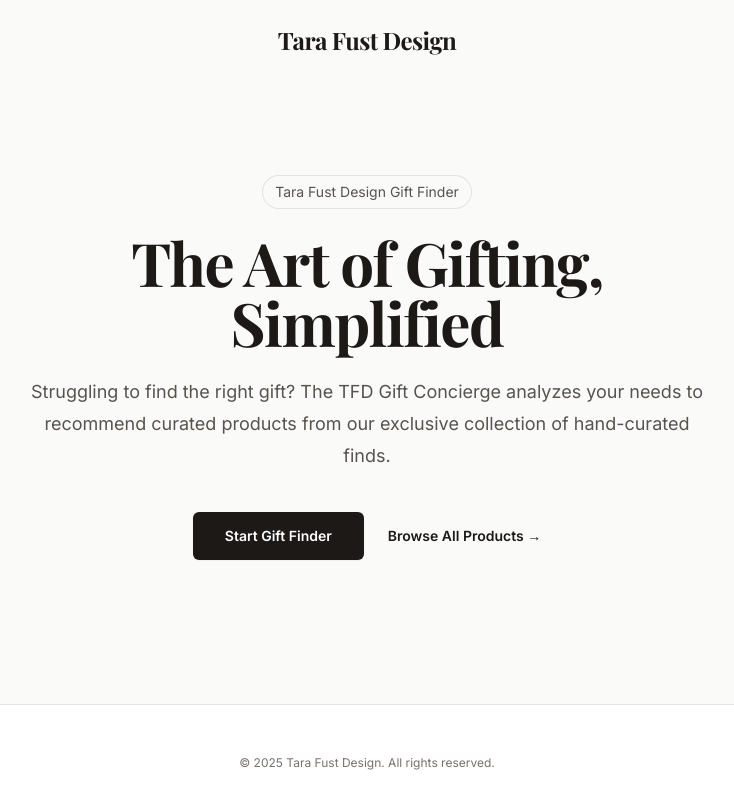
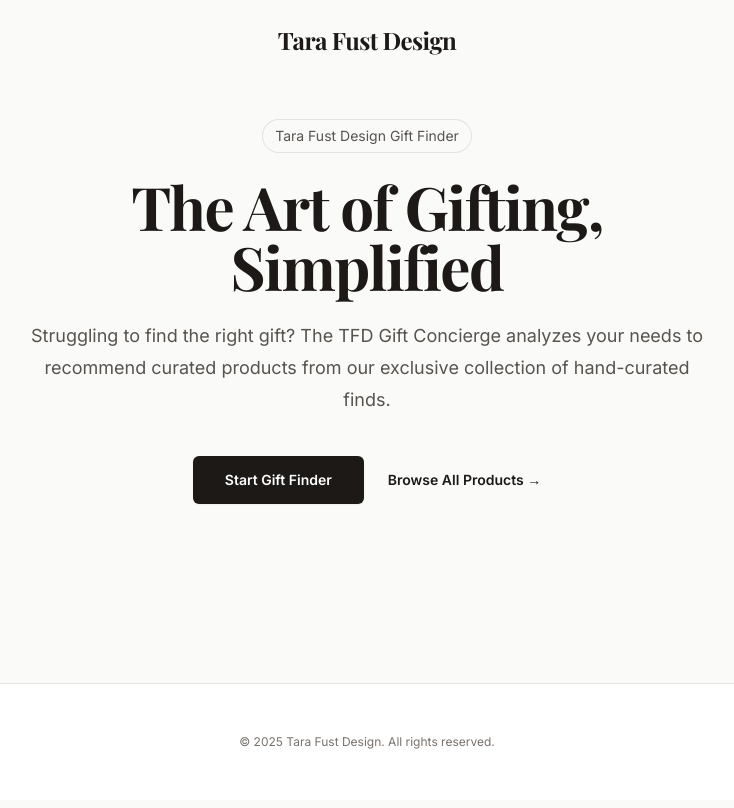
Before and after one commit to tara-a11y/tfd-gift-concierge, a React (Vite) app: page / in a window 1280 px wide. Shown: the top 808 px of the page, without its empty margins (273-1007 px from the left). Built offline with nearby package versions, Linux system fonts and the light colour scheme; no server answers; a web font is replaced by a local one.

Commit message:
Update Hero.tsx

```diff
--- a/components/Hero.tsx
+++ b/components/Hero.tsx
@@ -1,4 +1,4 @@
-import React from 'react';
+import React from "react";
 
 interface HeroProps {
   onStart: () => void;
@@ -9,9 +9,8 @@
 
 const Hero: React.FC<HeroProps> = ({ onStart }) => {
   return (
-    <div className="relative isolate px-6 pt-14 lg:px-8 min-h-[80vh] flex flex-col justify-center items-center text-center pt-8 pb-16">
+    <div className="relative isolate px-6 lg:px-8 flex items-start justify-center text-center pt-8 pb-16">
       <div className="mx-auto max-w-2xl py-4 sm:py-6">
-
         {/* Badge */}
         <div className="mb-6 flex justify-center fade-in">
           <div className="relative rounded-full px-3 py-1 text-sm leading-6 text-stone-600 ring-1 ring-stone-900/10 hover:ring-stone-900/20">
@@ -20,12 +19,17 @@
         </div>
 
         {/* Hero Content */}
-        <div className="text-center fade-in" style={{ animationDelay: '0.1s' }}>
+        <div
+          className="text-center fade-in"
+          style={{ animationDelay: "0.1s" }}
+        >
           <h1 className="text-4xl font-serif font-bold tracking-tight text-stone-900 sm:text-6xl">
             The Art of Gifting, Simplified
           </h1>
           <p className="mt-6 text-lg leading-8 text-stone-600">
-            Struggling to find the right gift? The TFD Gift Concierge analyzes your needs to recommend curated products from our exclusive collection of hand-curated finds.
+            Struggling to find the right gift? The TFD Gift Concierge analyzes
+            your needs to recommend curated products from our exclusive
+            collection of hand-curated finds.
           </p>
 
           {/* CTA Buttons */}
```
